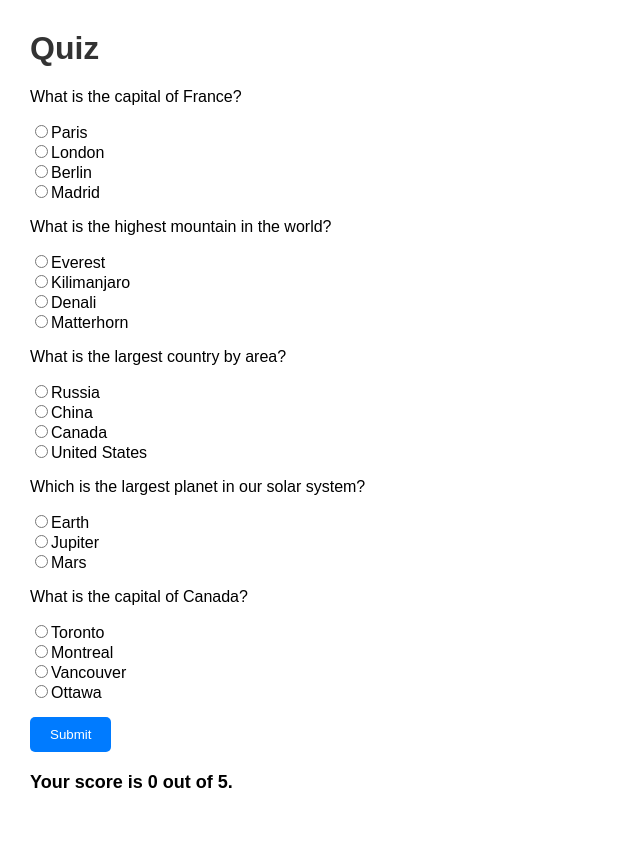
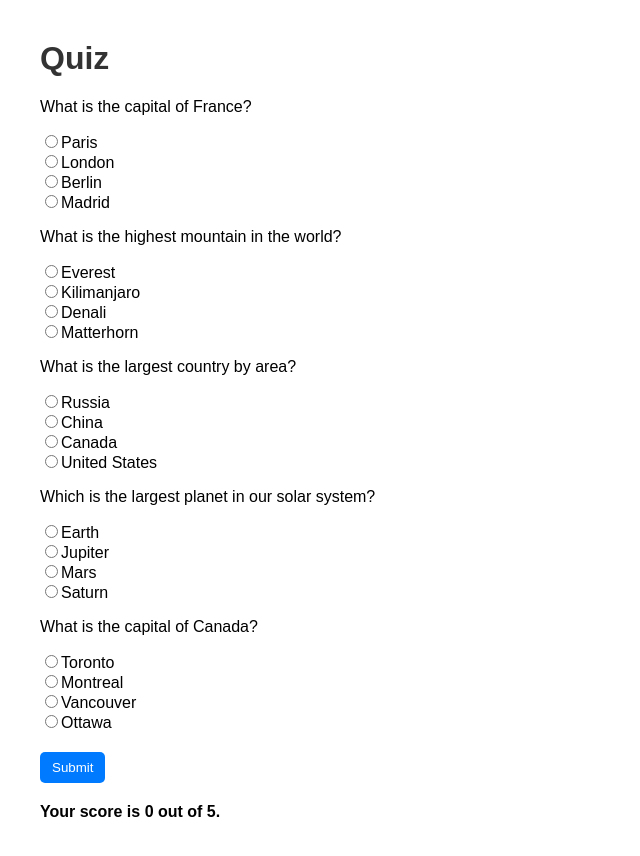
Before and after one commit to acciojob/quiz-with-session-VishalSaini7272, a website: page main.html in a window 1280 px wide. Both pictures are taken after a click on the button "Submit". Shown: the whole page, without its empty margins (0-640 px from the left). Before the commit the page ends 823 px from the top, so only its background shows below. Drawn offline with Linux system fonts and the light colour scheme.

Commit message:
created a submission

```diff
--- a/main.html
+++ b/main.html
@@ -1,6 +1,8 @@
 <!DOCTYPE html>
-<html>
+<html lang="en">
   <head>
+    <meta charset="UTF-8" />
+    <title>Quiz App</title>
     <link rel="stylesheet" href="styles.css" />
   </head>
 
@@ -10,6 +12,6 @@
     <button id="submit">Submit</button>
     <div id="score"></div>
 
-    <script type="text/javascript" src="./script.js"></script>
+    <script src="script.js"></script>
   </body>
 </html>
--- a/script.js
+++ b/script.js
@@ -1,10 +1,9 @@
-// Your JS code here
+// Get references to DOM elements
+const questionsElement = document.getElementById("questions");
+const submitBtn = document.getElementById("submit");
+const scoreDiv = document.getElementById("score");
 
-const questionsElement = document.getElementById("questions");
-const scoreElement = document.getElementById("score");
-const submitButton = document.getElementById("submit");
-
-// Questions array (given)
+// Quiz questions array
 const questions = [
   {
     question: "What is the capital of France?",
@@ -23,7 +22,7 @@ const questions = [
   },
   {
     question: "Which is the largest planet in our solar system?",
-    choices: ["Earth", "Jupiter", "Mars"],
+    choices: ["Earth", "Jupiter", "Mars", "Saturn"],
     answer: "Jupiter",
   },
   {
@@ -33,65 +32,68 @@ const questions = [
   },
 ];
 
-// Retrieve progress from sessionStorage
-let userAnswers = JSON.parse(sessionStorage.getItem("progress")) || [];
-
-// Retrieve score from localStorage
-let savedScore = localStorage.getItem("score");
-if (savedScore) {
-  scoreElement.textContent = `Your score is ${savedScore} out of 5.`;
+// Load progress from sessionStorage
+let userAnswers = {};
+const savedProgress = sessionStorage.getItem("progress");
+if (savedProgress) {
+  userAnswers = JSON.parse(savedProgress);
 }
 
-// Function to render quiz questions
+// Function to render questions
 function renderQuestions() {
   questionsElement.innerHTML = "";
+
   questions.forEach((q, index) => {
-    const questionDiv = document.createElement("div");
-    const questionText = document.createElement("p");
-    questionText.textContent = q.question;
-    questionDiv.appendChild(questionText);
+    const div = document.createElement("div");
+    const qText = document.createElement("p");
+    qText.textContent = q.question;
+    div.appendChild(qText);
 
     q.choices.forEach((choice) => {
-      const label = document.createElement("label");
       const input = document.createElement("input");
       input.type = "radio";
       input.name = `question-${index}`;
       input.value = choice;
 
-      // Restore checked state from sessionStorage
+      // Restore previous selections
       if (userAnswers[index] === choice) {
         input.checked = true;
+        input.setAttribute("checked", "true"); // Important for Cypress check
       }
 
-      // Save user selection in sessionStorage
       input.addEventListener("change", () => {
         userAnswers[index] = choice;
         sessionStorage.setItem("progress", JSON.stringify(userAnswers));
       });
 
-      label.appendChild(input);
-      label.appendChild(document.createTextNode(choice));
-      questionDiv.appendChild(label);
-      questionDiv.appendChild(document.createElement("br"));
+      const label = document.createElement("label");
+      label.textContent = choice;
+
+      div.appendChild(input);
+      div.appendChild(label);
+      div.appendChild(document.createElement("br"));
     });
 
-    questionsElement.appendChild(questionDiv);
+    questionsElement.appendChild(div);
   });
 }
 
-// Function to calculate score and display result
-submitButton.addEventListener("click", () => {
+// Render all questions
+renderQuestions();
+
+// Handle quiz submission
+submitBtn.addEventListener("click", () => {
   let score = 0;
 
-  questions.forEach((q, i) => {
-    if (userAnswers[i] === q.answer) {
+  questions.forEach((q, index) => {
+    if (userAnswers[index] === q.answer) {
       score++;
     }
   });
 
-  scoreElement.textContent = `Your score is ${score} out of 5.`;
-  localStorage.setItem("score", score);
+  // Display score
+  scoreDiv.textContent = `Your score is ${score} out of ${questions.length}.`;
+
+  // Save score to localStorage
+  localStorage.setItem("score", score.toString());
 });
-
-// Initial render
-renderQuestions();
--- a/styles.css
+++ b/styles.css
@@ -1,24 +1,23 @@
-/*  your css code here. If applicable */
 body {
   font-family: Arial, sans-serif;
-  margin: 30px;
+  margin: 40px;
 }
 
 h1 {
   color: #333;
 }
 
-#questions > div {
-  margin-bottom: 15px;
+#questions {
+  margin-bottom: 20px;
 }
 
 button {
+  padding: 8px 12px;
   background-color: #007bff;
+  border: none;
   color: white;
-  border: none;
-  padding: 10px 20px;
+  border-radius: 5px;
   cursor: pointer;
-  border-radius: 5px;
 }
 
 button:hover {
@@ -28,5 +27,4 @@ button:hover {
 #score {
   margin-top: 20px;
   font-weight: bold;
-  font-size: 18px;
 }
```
